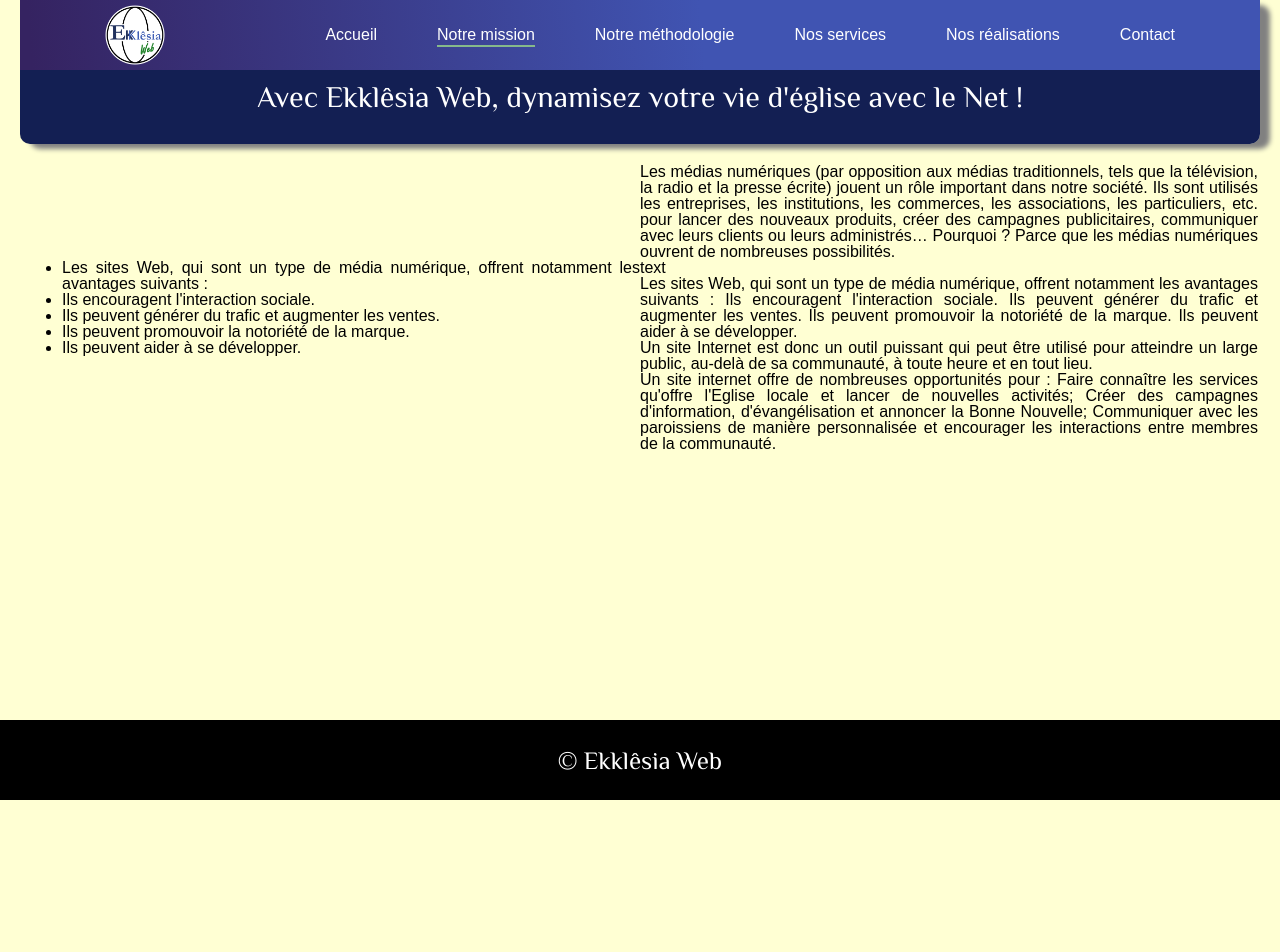
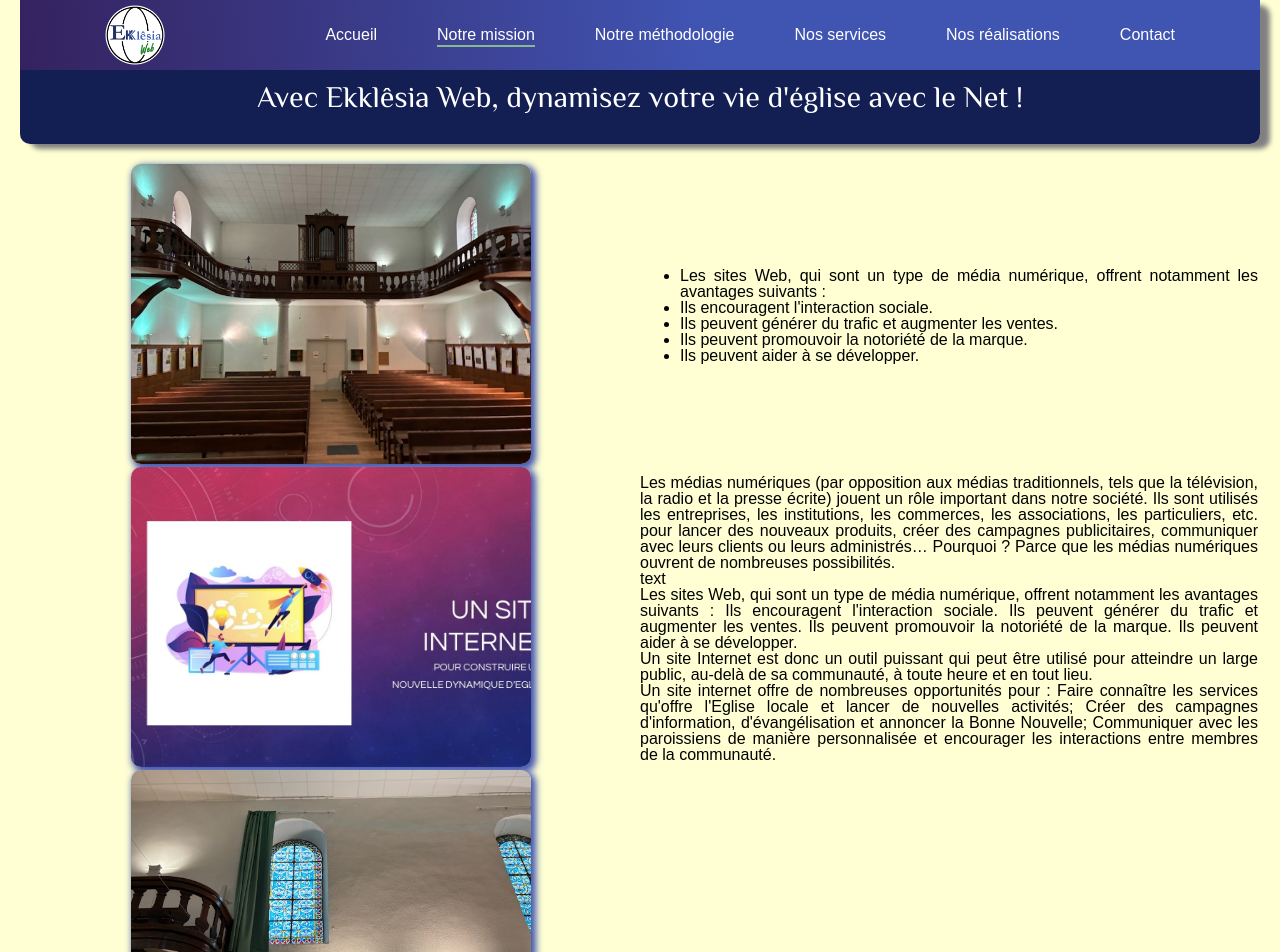
Before and after one commit to Ben43200/ekklesia-vite, a React (Vite) app: page /mission in a window 1280 px wide. Shown: the top 952 px of the page. Before the commit the page ends 800 px from the top, so only its background shows below. Built offline with nearby package versions, Linux system fonts and the light colour scheme; a web font is replaced by a local one.

Commit message:
commit in,termédiaire rajout de quelques diapo

```diff
--- a/index.html
+++ b/index.html
@@ -5,6 +5,7 @@
     <link rel="icon" type="image/svg+xml" href="/vite.svg" />
     <meta name="viewport" content="width=device-width, initial-scale=1.0" />
     <meta name="theme-color" content="#131f53"/>
+    <link rel="canonical" href="https://exemple.com/preferred-url-here/" />
     <title>Vite + React</title>
   </head>
   <body>
--- a/src/pages/mission/Mission.jsx
+++ b/src/pages/mission/Mission.jsx
@@ -5,10 +5,14 @@ import "./mission.scss";
 
 function Mission() {
   const componentsArray = [
-    // { id: 1, compo:      <img src={new URL('../../utils/vue_sortie_temple.jpg', import.meta.url).href} alt="sortie_temple" />,
-  // }, // Provide path as a string
+    { id: 1, compo:      <img className="image-mission" src={new URL('../../utils/vue_sortie_temple.jpg', import.meta.url).href} alt="sortie_temple" />,
+  }, // Provide path as a string
     { id: 2, compo: <List1 /> },
-    { id: 3, compo: <List2 /> }
+      { id: 3, compo:      <img src={new URL('../../utils/Diapositive5.webp', import.meta.url).href} alt="sortie_temple" />
+  }, // Provide path as a string
+    { id: 4, compo: <List2 /> },
+    { id: 5, compo:      <img src={new URL('../../utils/vue_vitrail_etage.jpg', import.meta.url).href} alt="sortie_temple" />}
+
   ];
 
   return (
```
